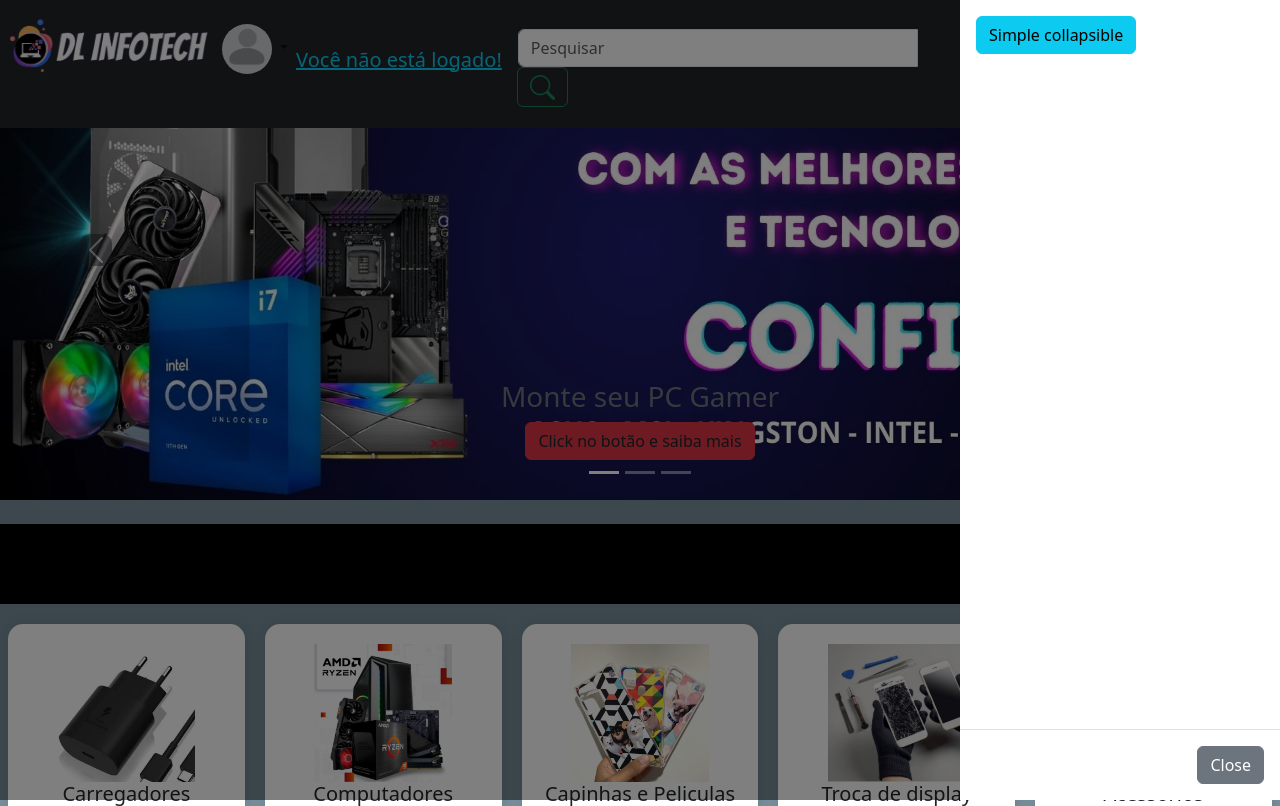
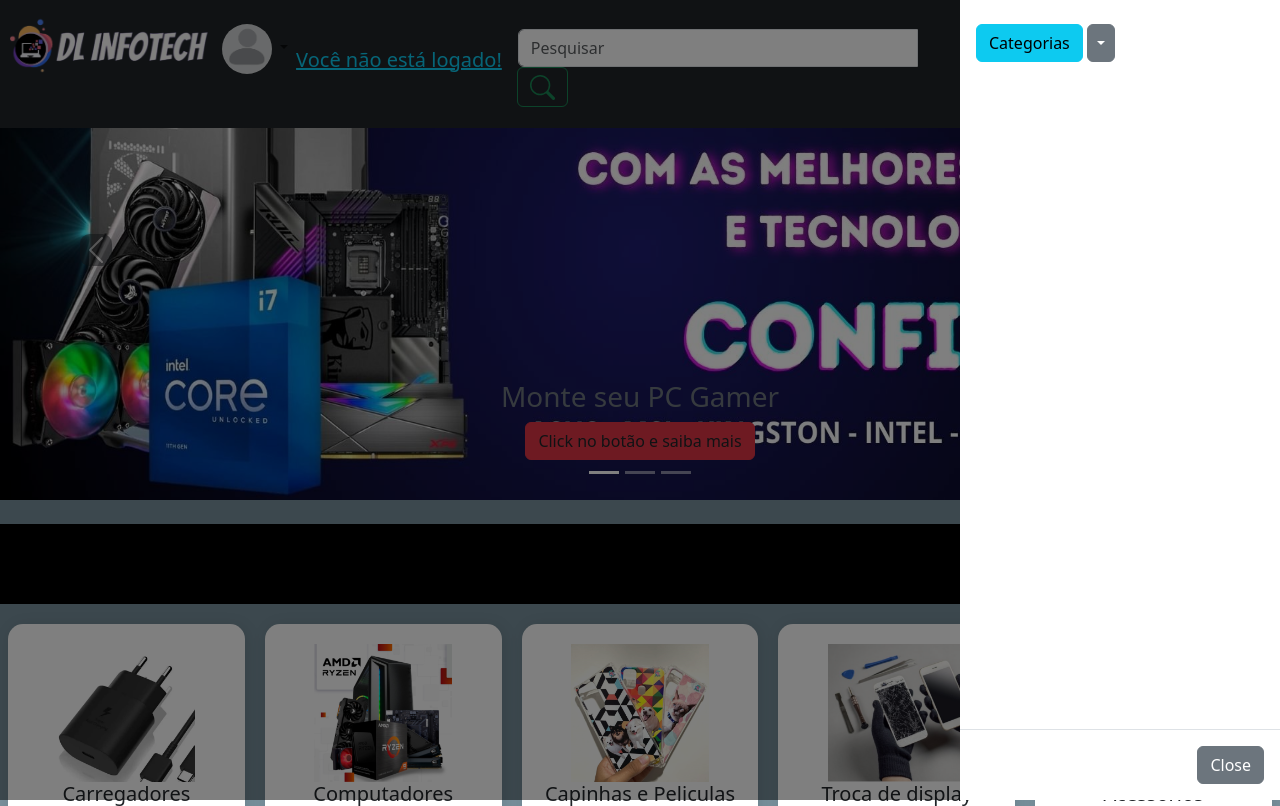
Before and after one commit to jolobos/loja_DLinfotech_PHP, a PHP site: page / in a window 1280 px wide, after a click that opens the changed part. Shown: the top 806 px of the page. Run offline with PHP 8.4, Linux system fonts and the light colour scheme.

Commit message:
continuando o modal

```diff
--- a/cabecalho.php
+++ b/cabecalho.php
@@ -85,12 +85,15 @@
             <div class="modal-content">
                 <div class="modal-body">
 
-					<button type="button" class="btn btn-info" data-toggle="collapse" data-target="#demo">Simple collapsible</button>
-						<div id="demo" class="collapse">
-						Lorem ipsum dolor sit amet, consectetur adipisicing elit,
-						sed do eiusmod tempor incididunt ut labore et dolore magna aliqua. Ut enim ad minim veniam,
-						quis nostrud exercitation ullamco laboris nisi ut aliquip ex ea commodo consequat.
-					  </div>
+					<button type="button" class="btn btn-info mt-2">Categorias</button>
+					<button type="button" class="btn btn-secondary dropdown-toggle dropdown-toggle-split mt-2" data-toggle="collapse" data-target="#bta">
+					<span class="visually-hidden">Toggle Dropend</span>
+					</button>
+						<div id="bta" class="collapse">
+						<a href="#" class="btn btn-secondary m-2" style="height: 40px;">Registre-se</a>
+						</div>
+
+
 				</div>
                 <div class="modal-footer">
                     <button type="button" class="btn btn-secondary" data-dismiss="modal">Close</button>
--- a/index.php
+++ b/index.php
@@ -3,11 +3,11 @@
 require_once("cabecalho.php");
 ?>
 
-<div id="demo" class="carousel slide" data-bs-ride="carousel">
+<div id="layout" class="carousel slide" data-bs-ride="carousel">
 	<div class="carousel-indicators">
-		<button type="button" data-bs-target="#demo" data-bs-slide-to="0" class="active"></button>
-		<button type="button" data-bs-target="#demo" data-bs-slide-to="1"></button>
-		<button type="button" data-bs-target="#demo" data-bs-slide-to="2"></button>
+		<button type="button" data-bs-target="#layout" data-bs-slide-to="0" class="active"></button>
+		<button type="button" data-bs-target="#layout" data-bs-slide-to="1"></button>
+		<button type="button" data-bs-target="#layout" data-bs-slide-to="2"></button>
 	</div>
 
 	<div class="carousel-inner">
```
